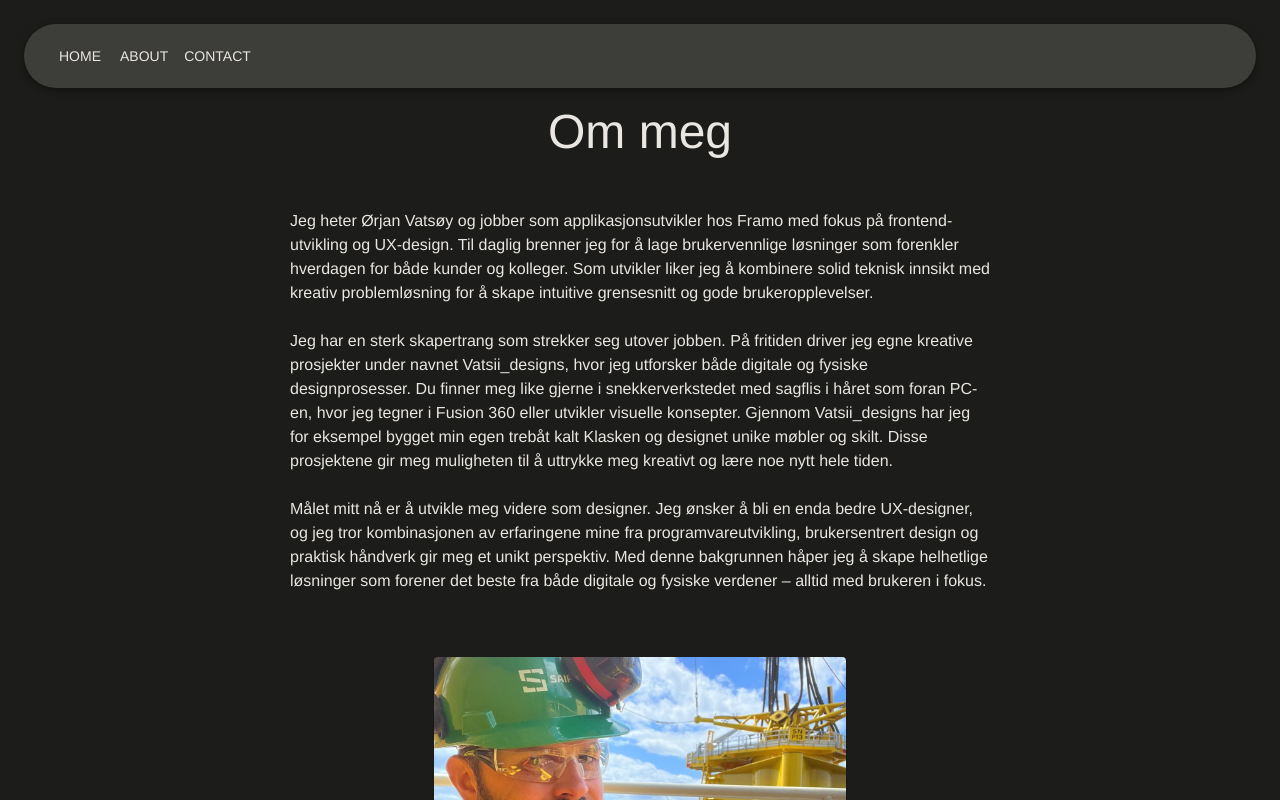
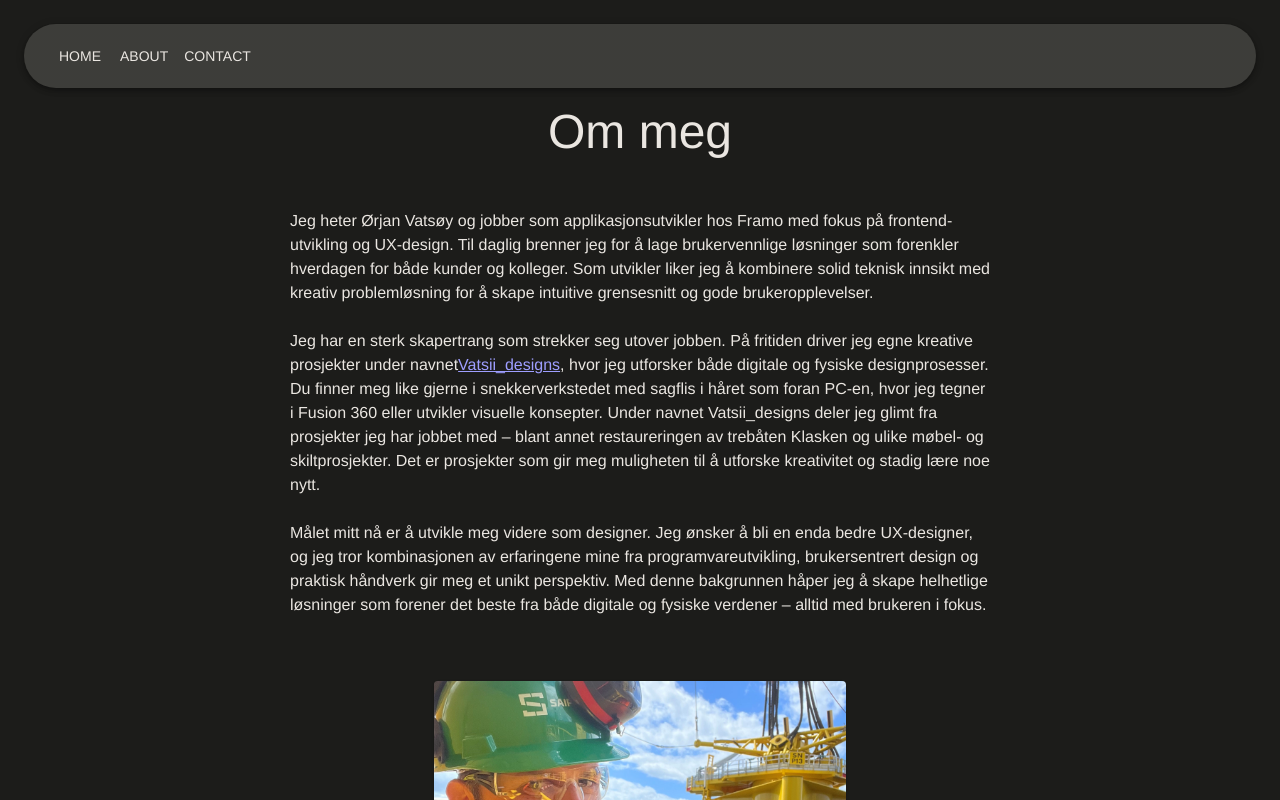
Before and after one commit to orjanvatsoy/vatsii-designe.no, a Next.js app: page /about in a window 1280 px wide. Shown: the top 800 px of the page. Built offline with nearby package versions, Linux system fonts and the light colour scheme; what @mui/material-nextjs would draw is missing.

Commit message:
feat: Add link to Instagram profile in About section for enhanced visibility of creative projects

```diff
--- a/app/about/page.tsx
+++ b/app/about/page.tsx
@@ -31,13 +31,22 @@ export default function About() {
         <br />
         <br />
         Jeg har en sterk skapertrang som strekker seg utover jobben. På fritiden
-        driver jeg egne kreative prosjekter under navnet Vatsii_designs, hvor
-        jeg utforsker både digitale og fysiske designprosesser. Du finner meg
-        like gjerne i snekkerverkstedet med sagflis i håret som foran PC-en,
-        hvor jeg tegner i Fusion 360 eller utvikler visuelle konsepter. Gjennom
-        Vatsii_designs har jeg for eksempel bygget min egen trebåt kalt Klasken
-        og designet unike møbler og skilt. Disse prosjektene gir meg muligheten
-        til å uttrykke meg kreativt og lære noe nytt hele tiden.
+        driver jeg egne kreative prosjekter under navnet
+        <a
+          href="https://www.instagram.com/vatsii_designs/?igsh=NWw2OXl0cHZsenBq&utm_source=qr"
+          target="_blank"
+          rel="noopener noreferrer"
+          style={{ textDecoration: "underline" }}
+        >
+          Vatsii_designs
+        </a>
+        , hvor jeg utforsker både digitale og fysiske designprosesser. Du finner
+        meg like gjerne i snekkerverkstedet med sagflis i håret som foran PC-en,
+        hvor jeg tegner i Fusion 360 eller utvikler visuelle konsepter. Under
+        navnet Vatsii_designs deler jeg glimt fra prosjekter jeg har jobbet med
+        – blant annet restaureringen av trebåten Klasken og ulike møbel- og
+        skiltprosjekter. Det er prosjekter som gir meg muligheten til å utforske
+        kreativitet og stadig lære noe nytt.
         <br />
         <br />
         Målet mitt nå er å utvikle meg videre som designer. Jeg ønsker å bli en
```
